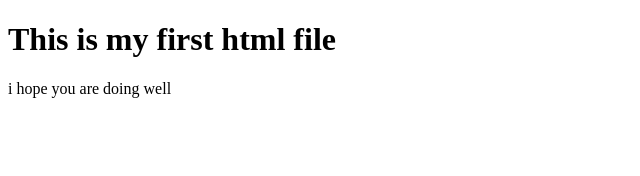
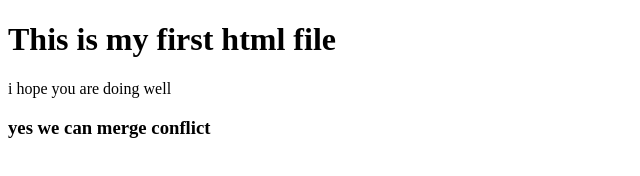
Before and after one commit to Muhammadfayisdev/datewithgit, a plain HTML site: page index.html in a window 1280 px wide. Shown: the whole page, without its empty margins (0-640 px from the left). Drawn offline with Linux system fonts and the light colour scheme.

Commit message:
positive ans added

```diff
--- a/index.html
+++ b/index.html
@@ -8,5 +8,6 @@
 <body>
     <h1>This is  my first html file</h1>
     <p>i hope you are doing well</p>
+    <h3>yes we can merge conflict</h3>
 </body>
 </html>
```
